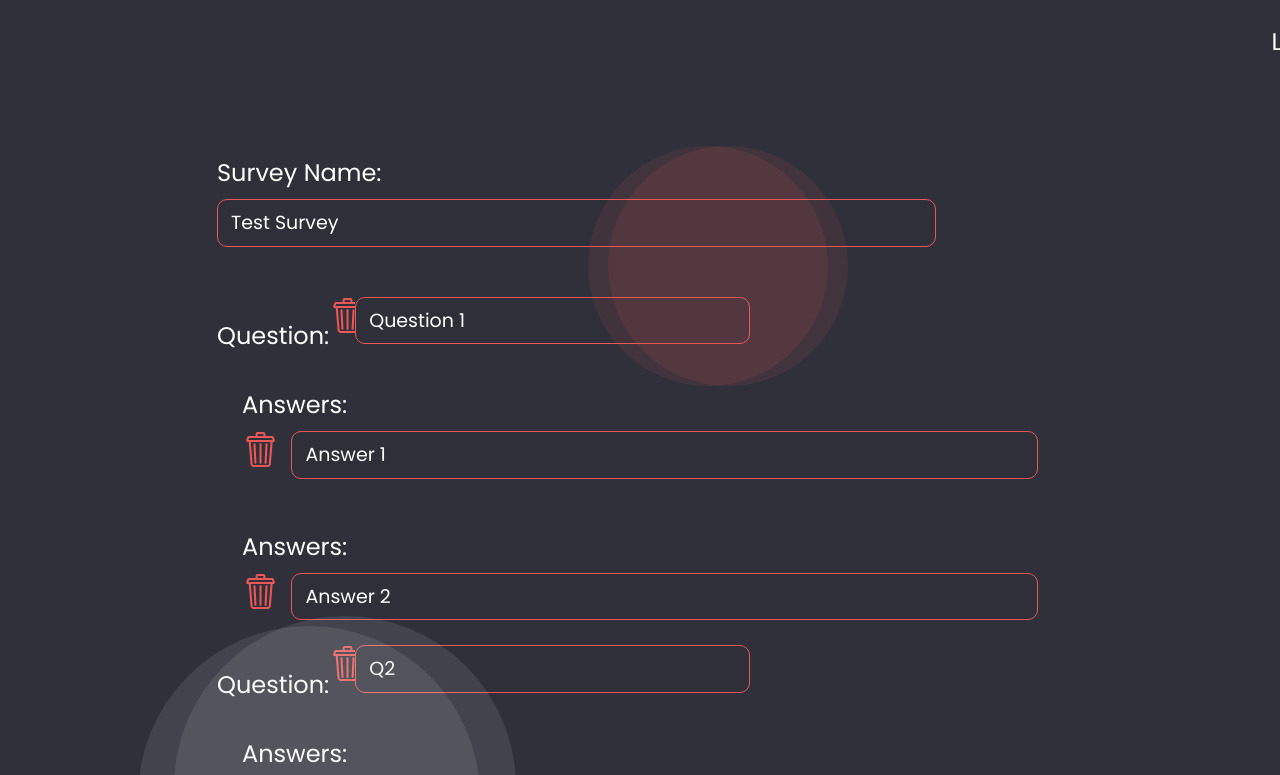
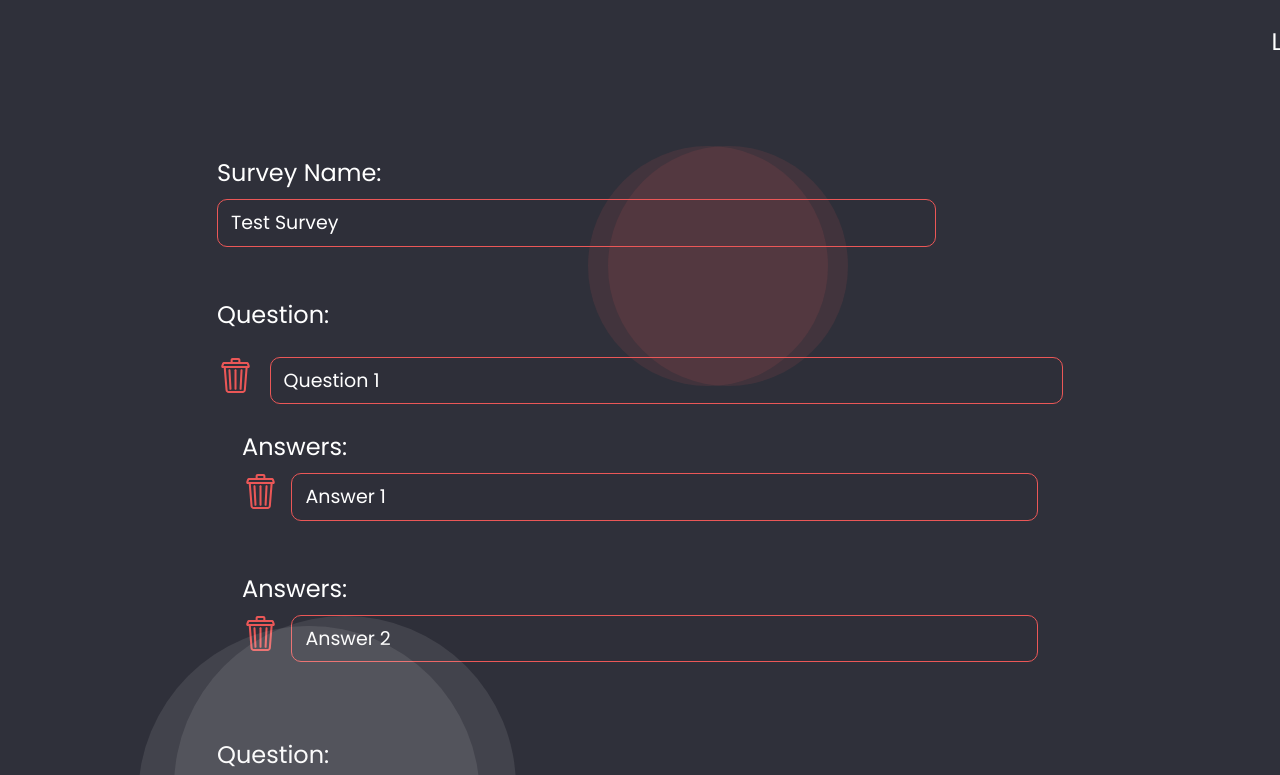
Before and after one commit to LizGlazar/SurveyApp, a React (Create React App) app in the folder frontend/survey-app/: page /coordinators-create-survey-page in a window 1280 px wide. Shown: the top 775 px of the page. Built offline with nearby package versions, Linux system fonts and the light colour scheme.

Commit message:
Minor improvements to the layour of the Create Survey Page

```diff
--- a/frontend/survey-app/src/Assets/css/surveyapp.css
+++ b/frontend/survey-app/src/Assets/css/surveyapp.css
@@ -409,7 +409,7 @@ xxxxxxxxxxxxxxxxxxxxxxxxxxxxxxxxxxxxxxxxxxxxxxxxxxxxxxxxxxxxxxxxxxxxxxxxxxxxxxxx
         /*xxxxxxxxxxxxxxxxxxxxxxxxxxxxxxxxxxxxxxxxxxxxx
         CREATE SURVEY PAGE
         xxxxxxxxxxxxxxxxxxxxxxxxxxxxxxxxxxxxxxxxxxxx*/
-        #create-survey-page-container {
+        .create-survey-page-container {
               width: 70%;
               height: 70%;
               display: -webkit-box;
@@ -428,7 +428,7 @@ xxxxxxxxxxxxxxxxxxxxxxxxxxxxxxxxxxxxxxxxxxxxxxxxxxxxxxxxxxxxxxxxxxxxxxxxxxxxxxxx
               margin-top: 20px;
             }
 
-        #input-group-create-survey-page{
+        .input-group-create-survey-page{
             color: white;
             text-align: left;
             font-family: Poppins, sans-serif;
@@ -446,7 +446,7 @@ xxxxxxxxxxxxxxxxxxxxxxxxxxxxxxxxxxxxxxxxxxxxxxxxxxxxxxxxxxxxxxxxxxxxxxxxxxxxxxxx
 
         }
 
-        #input-create-survey-page-name {
+        .input-create-survey-page-name {
           height: 2.5em;
           border-radius:10px;
           border: 1px solid #EB5757;
@@ -458,7 +458,7 @@ xxxxxxxxxxxxxxxxxxxxxxxxxxxxxxxxxxxxxxxxxxxxxxxxxxxxxxxxxxxxxxxxxxxxxxxxxxxxxxxx
           width: 85%;
         }
 
-        #input-create-survey-page-question {
+        .input-create-survey-page-question {
           height: 2.5em;
           border-radius:10px;
           border: 1px solid #EB5757;
@@ -468,10 +468,9 @@ xxxxxxxxxxxxxxxxxxxxxxxxxxxxxxxxxxxxxxxxxxxxxxxxxxxxxxxxxxxxxxxxxxxxxxxxxxxxxxxx
           color: white;
           background: rgba(15, 15, 15, 0.01);
           flex-grow: 15;
-
         }
 
-        #input-create-survey-page-answers {
+        .input-create-survey-page-answers {
           height: 2.5em;
           border-radius: 10px;
           border: 1px solid #EB5757;
@@ -565,7 +564,7 @@ xxxxxxxxxxxxxxxxxxxxxxxxxxxxxxxxxxxxxxxxxxxxxxxxxxxxxxxxxxxxxxxxxxxxxxxxxxxxxxxx
           color: #FFFFFF;
         }
 
-        #button-trash-can-delete-question {
+        .button-trash-can-delete-question {
           background-image: url('trashcanIcon.svg');
           background-repeat: no-repeat;
           background-size: 35px 35px;
@@ -573,12 +572,7 @@ xxxxxxxxxxxxxxxxxxxxxxxxxxxxxxxxxxxxxxxxxxxxxxxxxxxxxxxxxxxxxxxxxxxxxxxxxxxxxxxx
 
         }
 
-        #button-trash-can-delete-question {
-          background-image: url('trashcanIcon.svg');
-          background-repeat: no-repeat;
-        }
-
-        #button-trash-can-input-line {
+        .button-trash-can-input-line {
           display: inline-flex;
           justify-content: space-between;
         }
@@ -602,7 +596,7 @@ xxxxxxxxxxxxxxxxxxxxxxxxxxxxxxxxxxxxxxxxxxxxxxxxxxxxxxxxxxxxxxxxxxxxxxxxxxxxxxxx
         }
 
 
-        #input-show-results-page-answers{
+        .input-show-results-page-answers{
           height: 2.5em;
           border-radius: 10px;
           border: 1px solid #EB5757;
--- a/frontend/survey-app/src/components/pages/CoordinatorsCreateSurveyPage.js
+++ b/frontend/survey-app/src/components/pages/CoordinatorsCreateSurveyPage.js
@@ -21,7 +21,6 @@ class CoordinatorsCreateSurveyPage extends React.Component {
   };
 
   removeAnswer(questionIndex, answerIndex) {
-
     let newState = Object.assign({}, this.state);
     newState.survey.questions[questionIndex].answers.splice(answerIndex,1);
     this.setState(newState);
@@ -29,40 +28,36 @@ class CoordinatorsCreateSurveyPage extends React.Component {
 
   render(){
   return (
-    <div id="create-survey-page-container">
+    <div className="create-survey-page-container">
       <form>
-            <div id="input-group-create-survey-page">
-
+            <div className="input-group-create-survey-page">
               <label>Survey Name:</label>
-
               <input
                 type="text"
-                id="input-create-survey-page-name"
+                className="input-create-survey-page-name"
                 value={this.state.survey.name}
-
                 />
             </div>
-              <div id="input-group-create-survey-page">
               {this.state.survey.questions.map((item, questionIndex) => (
-                <div>
+                <div className="input-group-create-survey-page"> {/*gdy ten div był nad this.state  nie wyglądało to dobrze, probelm był z linią pytania*/}
                   <label>Question:</label>
-                  <div id="button-trash-can-input-line">
-                    <Button id="button-trash-can-delete-question" color="none" variant="btn btn-success" onClick={() => history.push('/signup')}></Button>
+                  <p></p> {/*maybe this can be improved*/}
+                  <div className="button-trash-can-input-line">
+                    <Button className="button-trash-can-delete-question" color="none" variant="btn btn-success" onClick={() => history.push('/signup')}></Button>
                     <input
                       type="text"
-                      id="input-create-survey-page-question"
+                      className="input-create-survey-page-question"
                       value={item.questionText}
                     />
                   </div>
-
                   {item.answers.map((answer, answerIndex) => (
-                    <div id="input-group-create-survey-page">
+                    <div className="input-group-create-survey-page">
                       <label>Answers:</label>
-                      <div id="button-trash-can-input-line">
-                        <Button id="button-trash-can-delete-question" color="none" variant="btn btn-success" onClick={() => this.removeAnswer(questionIndex, answerIndex)}></Button>
+                      <div className="button-trash-can-input-line">
+                        <Button className="button-trash-can-delete-question" color="none" variant="btn btn-success" onClick={() => this.removeAnswer(questionIndex, answerIndex)}></Button>
                         <input
                           type="text"
-                          id="input-create-survey-page-answers"
+                          className="input-create-survey-page-answers"
                           value={answer}
                           />
                       </div>
@@ -70,27 +65,17 @@ class CoordinatorsCreateSurveyPage extends React.Component {
                   )
                   )}
                 </div>
-
               ))
               }
-              </div>
-
-
               <div id="plus-button-line">
                 <Button id="button-plus" color="none" onClick={() => history.push('/signup')}></Button>
               </div>
-
               <div id="button-area-line">
                 <Button id="button-add-question" variant="btn btn-success" onClick={() => history.push('/signup')}>ADD QUESTION</Button>
                 <Button id="button-create-survey" variant="btn btn-success" onClick={() => history.push('/signup')}>CREATE SURVEY</Button>
                 <Button id="button-cancel" variant="btn btn-success" onClick={() => history.push('/signup')}>CANCEL</Button>
               </div>
-
-
-
       </form>
-
-
     <Ellipse />
   </div>
   );
--- a/frontend/survey-app/src/components/pages/CoordinatorsShowResultsPage.js
+++ b/frontend/survey-app/src/components/pages/CoordinatorsShowResultsPage.js
@@ -7,33 +7,33 @@ import Chart from '../chartComponent/chartComponent';
 function CoordinatorsShowResultsPage() {
 
   return (
-    <div id="create-survey-page-container">
+    <div className="create-survey-page-container">
       <form>
-            <div id="input-group-create-survey-page">
+            <div className="input-group-create-survey-page">
 
               <label>Survey Name:</label>
 
               <input
                 type="text"
-                id="input-create-survey-page-name"
+                className="input-create-survey-page-name"
 
                 />
                 </div>
-              <div id="input-group-create-survey-page">
+              <div className="input-group-create-survey-page">
               <label>Question:</label>
               <input
                 type="text"
-                id="input-create-survey-page-question"
+                className="input-create-survey-page-question"
 
                 />
                 </div>
 
-              <div id="input-group-create-survey-page">
+              <div className="input-group-create-survey-page">
               <label>Answers:</label>
               <div> <ol type="A">
               <li><input
                 type="text"
-                id="input-show-results-page-answers"
+                className="input-show-results-page-answers"
 
                 /></li>
                 </ol>
--- a/frontend/survey-app/src/components/pages/RespondentsSurveyResultsPage.js
+++ b/frontend/survey-app/src/components/pages/RespondentsSurveyResultsPage.js
@@ -7,34 +7,34 @@ import Chart from '../chartComponent/chartComponent';
 function RespondentsSurveyResultsPage() {
 
   return (
-    <div id="create-survey-page-container">
+    <div className="create-survey-page-container">
         <h1 className='page-text'>Survey Results</h1>
       <form>
-            <div id="input-group-create-survey-page">
+            <div className="input-group-create-survey-page">
 
               <label>Survey Name:</label>
 
               <input
                 type="text"
-                id="input-create-survey-page-name"
+                className="input-create-survey-page-name"
 
                 />
                 </div>
-              <div id="input-group-create-survey-page">
+              <div className="input-group-create-survey-page">
               <label>Question:</label>
               <input
                 type="text"
-                id="input-create-survey-page-question"
+                className="input-create-survey-page-question"
 
                 />
                 </div>
 
-              <div id="input-group-create-survey-page">
+              <div className="input-group-create-survey-page">
               <label>Answers:</label>
               <div> <ol type="A">
               <li><input
                 type="text"
-                id="input-show-results-page-answers"
+                className="input-show-results-page-answers"
 
                 /></li>
                 </ol>
```
Lines whose indentation alone changed are shown as unchanged.
